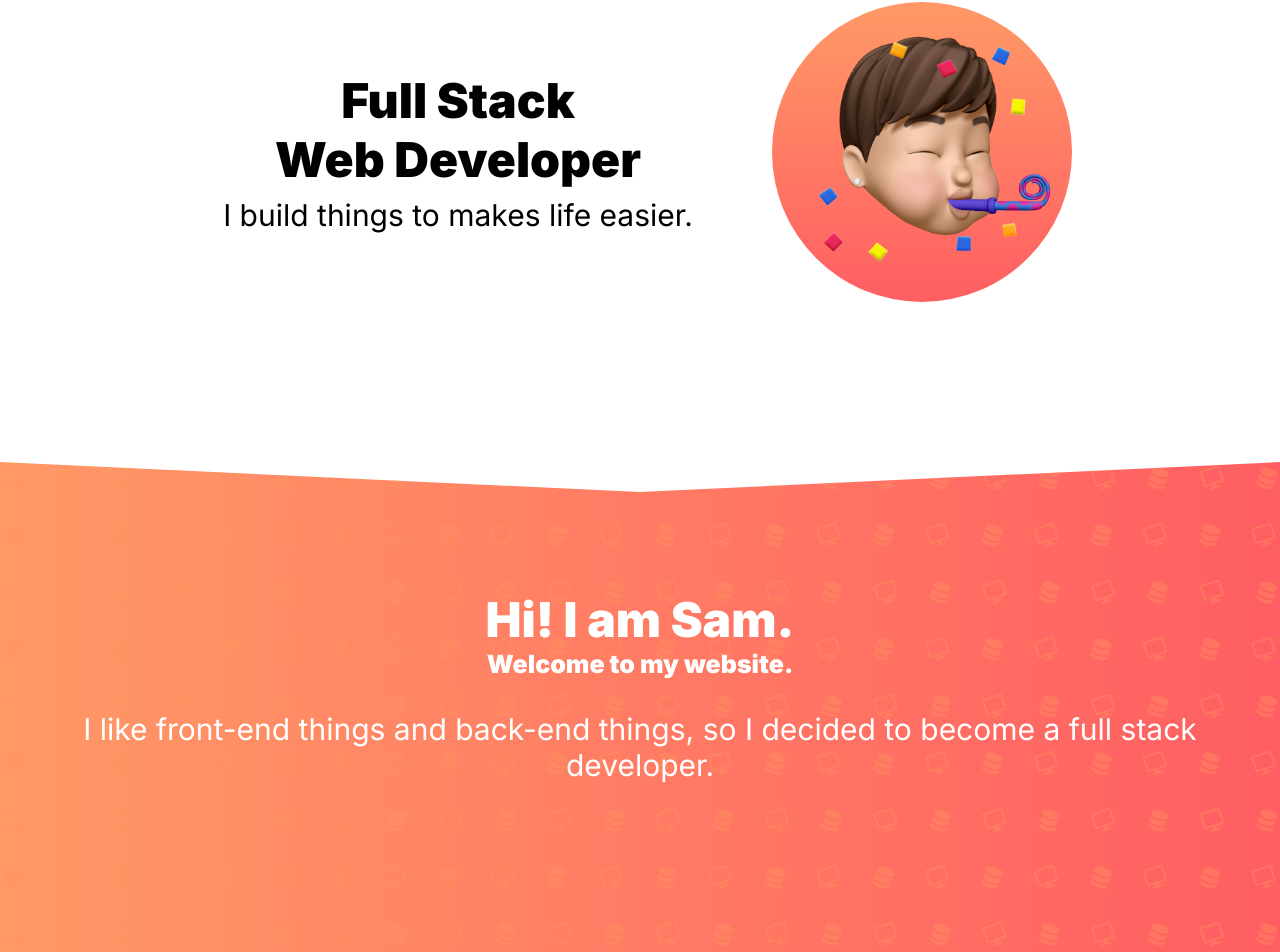
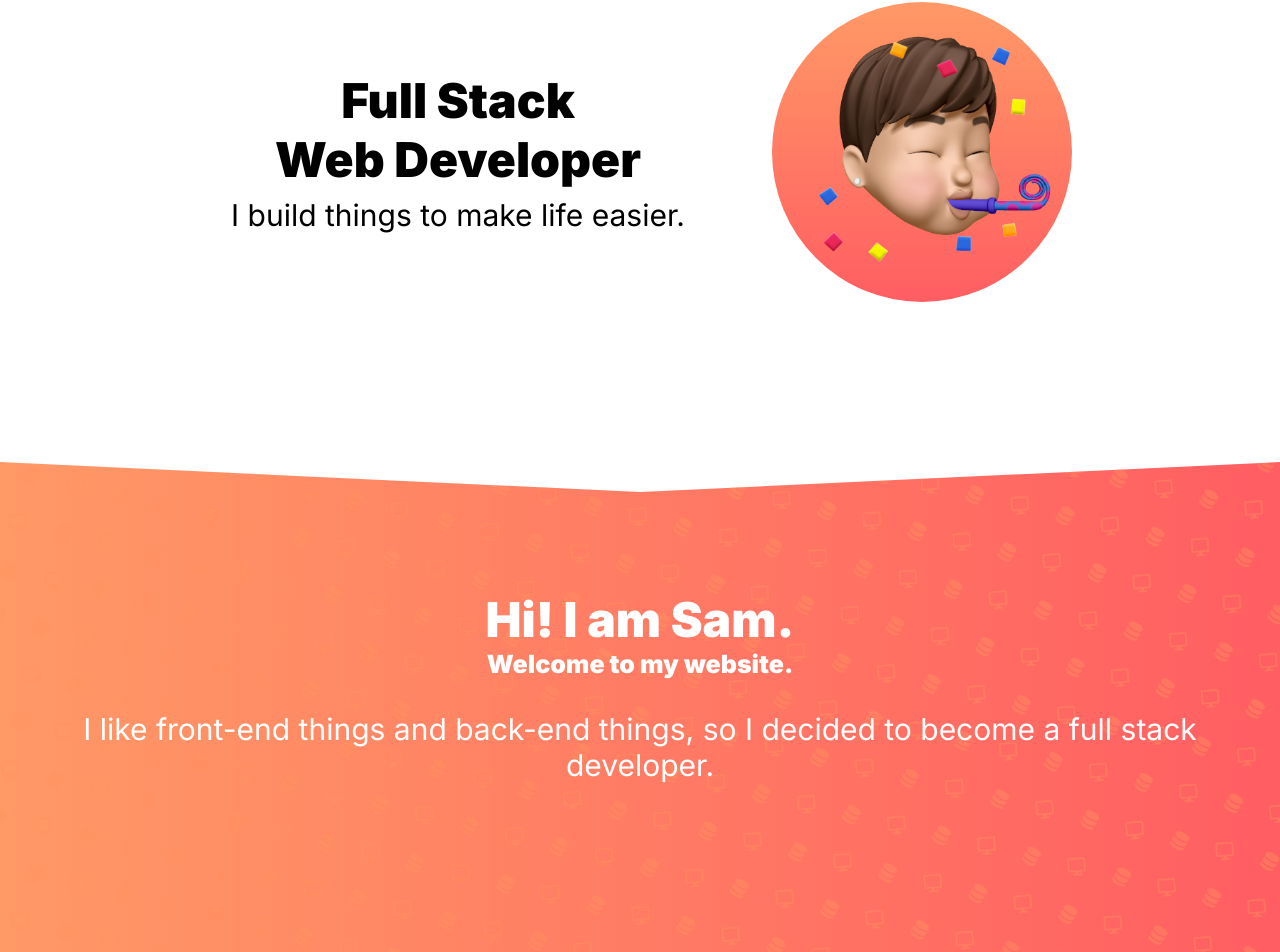
Before and after one commit to samleungskl/portfolio-v4, a React (Create React App) app: page / in a window 1280 px wide. Shown: the part 222-1174 px from the top of the page. Built offline with nearby package versions, Linux system fonts and the light colour scheme; no server answers; a web font is replaced by a local one.

Commit message:
replace background pattern image

```diff
--- a/src/SplashSection/SplashSection.js
+++ b/src/SplashSection/SplashSection.js
@@ -6,7 +6,7 @@ function SplashSection() {
         <div className='SplashSection'>
             <div className='titleAndSubTitleContainer'>
                 <h1 className='splashTitle title'>Full Stack <br></br>Web Developer</h1>
-                <h2 className='splashSubtitle subtitle'>I build things to makes life easier.</h2>
+                <h2 className='splashSubtitle subtitle'>I build things to make life easier.</h2>
             </div>
             <div className='profileImageContainer'>
                 <ProfileImage />
--- a/src/WelcomSection/WelcomeSection.css
+++ b/src/WelcomSection/WelcomeSection.css
@@ -8,13 +8,13 @@
 .welcomeSectionPattern {
     padding-top: 80px;
     height: 100%;
-    /* transform: rotate(5deg); */
     background-size: cover;
     background-image: url('../assets/images/iconPattern.png');
+    position: relative;
 }
 
 .WelcomeSection{
-    /* transform: rotate(-5deg); */
+    position: absolute
 }
 .welcomeTitle {
     margin-top: 48px;
```
Also changed, not shown: src/assets/images/iconPattern.png, src/assets/images/iconPatterns.png (deleted).
